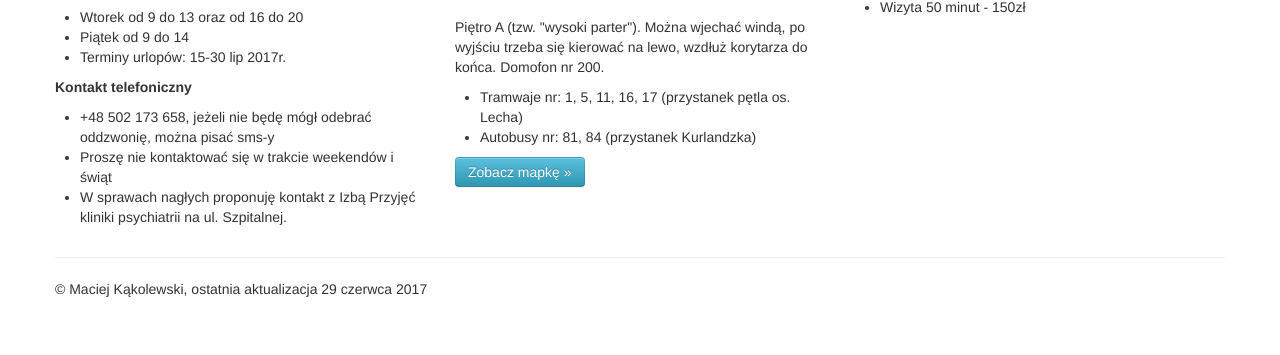
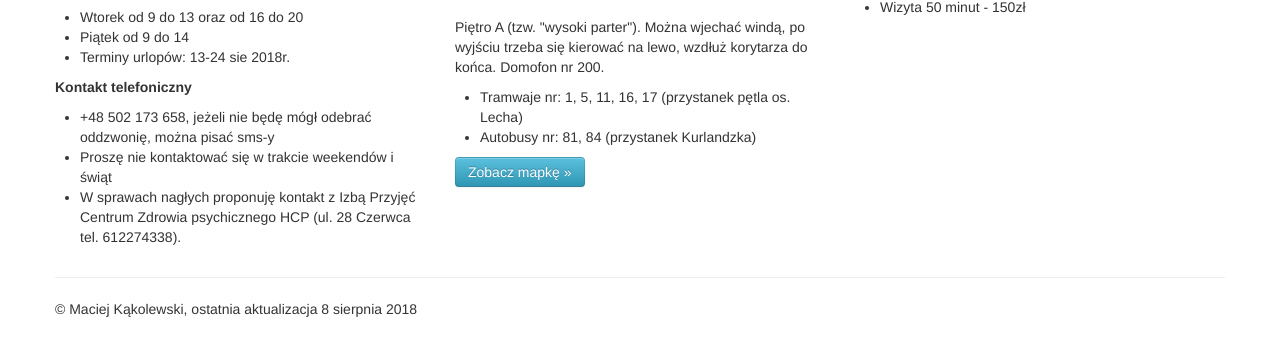
Before and after one commit to kmakowski/rodzina, a plain HTML site: page index.html in a window 1280 px wide. Shown: the part 433-788 px from the top of the page. Drawn offline with Linux system fonts and the light colour scheme.

Commit message:
Update index.html

```diff
--- a/index.html
+++ b/index.html
@@ -49,14 +49,14 @@
 					<ul>
 						<li>Wtorek od 9 do 13 oraz od 16 do 20</li>
 						<li>Piątek od 9 do 14</li>
-                                                <li>Terminy urlopów: 15-30 lip 2017r.</li>
+                                                <li>Terminy urlopów: 13-24 sie 2018r.</li>
 
 					</ul>
 					<h5>Kontakt telefoniczny</h5>
 					<ul>
 						<li>+48 502 173 658, jeżeli nie będę mógł odebrać oddzwonię, można pisać sms-y</li>
 <li>Proszę nie kontaktować się w trakcie weekendów i świąt</li>
-<li>W sprawach nagłych proponuję kontakt z Izbą Przyjęć kliniki psychiatrii na ul. Szpitalnej.</li>
+<li>W sprawach nagłych proponuję kontakt z Izbą Przyjęć Centrum Zdrowia psychicznego HCP (ul. 28 Czerwca tel. 612274338).</li>
 					</ul>
 				</div>
 				<div class="span4">
@@ -83,8 +83,8 @@
 			<hr>
 
 			<footer>
-					<time datetime="2017-06-29" class="published updated">
-						&copy; Maciej Kąkolewski, ostatnia aktualizacja 29 czerwca 2017
+					<time datetime="2018-08-28" class="published updated">
+						&copy; Maciej Kąkolewski, ostatnia aktualizacja 8 sierpnia 2018
 					</time>
 			</footer>
 		</div>
```
